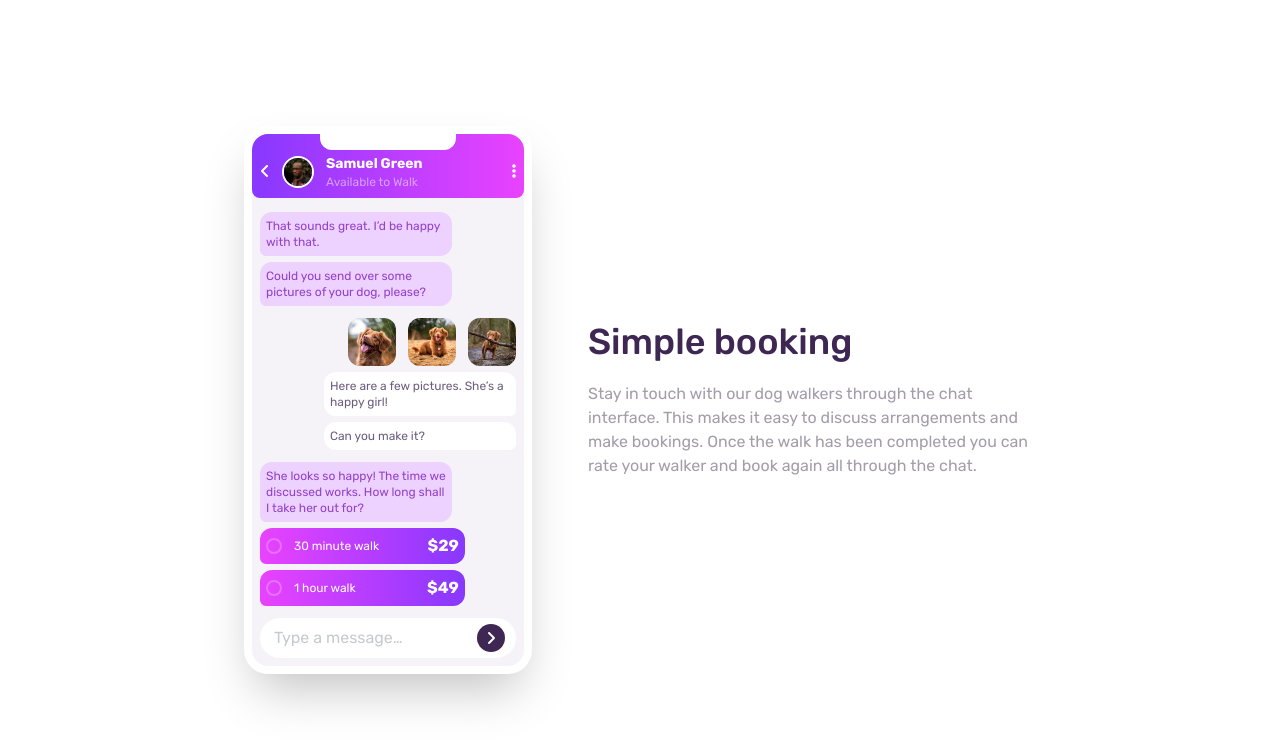
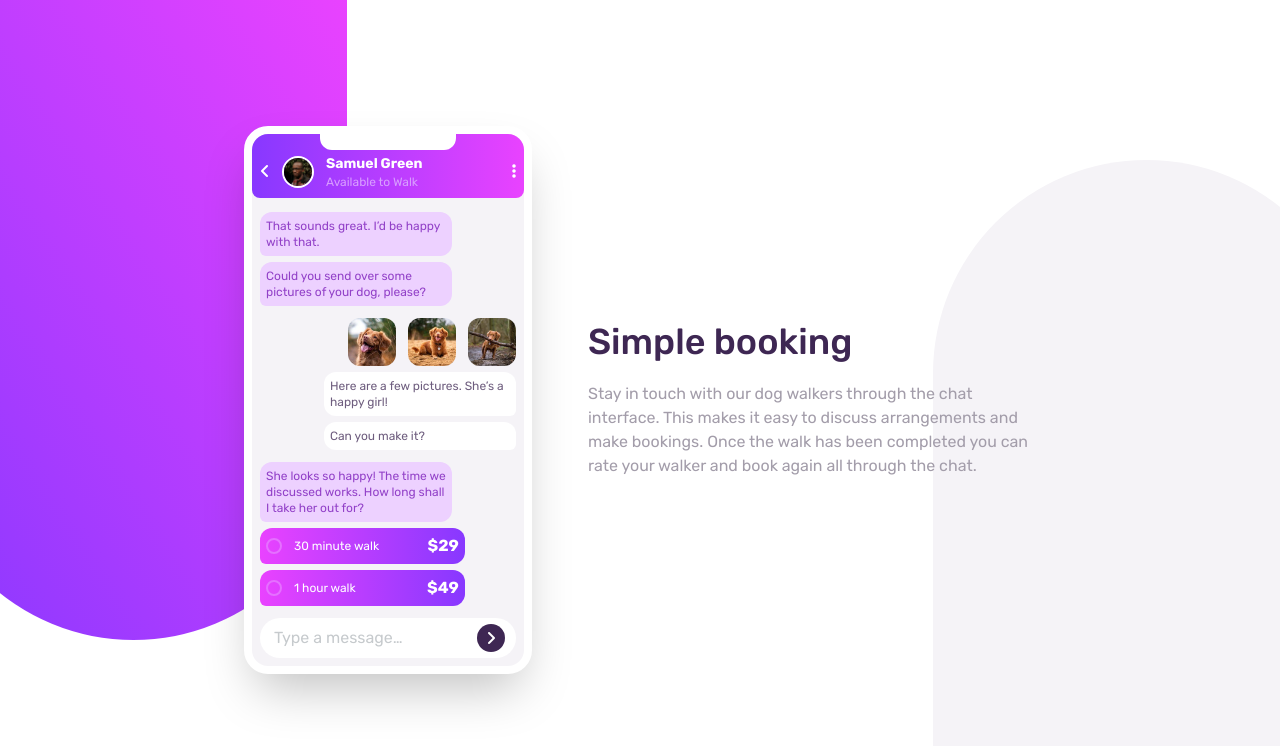
Before and after one commit to adetoye-dev/chat-illustration-app, a React (Vite) app: page / in a window 1280 px wide. Shown: the top 746 px of the page. Built offline with nearby package versions, Linux system fonts and the light colour scheme.

Commit message:
Render background component

```diff
--- a/src/App.jsx
+++ b/src/App.jsx
@@ -1,11 +1,13 @@
 import "./App.css";
 import SmartphoneUi from "./components/SmartphoneUi";
 import PageDesc from "./components/PageDesc";
+import Background from "./components/Background";
 
 function App() {
   return (
     <div className="App flex w-screen h-screen">
-      <div className="flex gap-14 lg:flex-row flex-col w-10/12 max-w-5xl m-auto items-center justify-center py-10 lg:p-0">
+      <Background />
+      <div className="flex z-10 gap-14 lg:flex-row flex-col w-10/12 max-w-5xl m-auto items-center justify-center py-10 lg:p-0">
         <SmartphoneUi />
         <PageDesc />
       </div>
```
